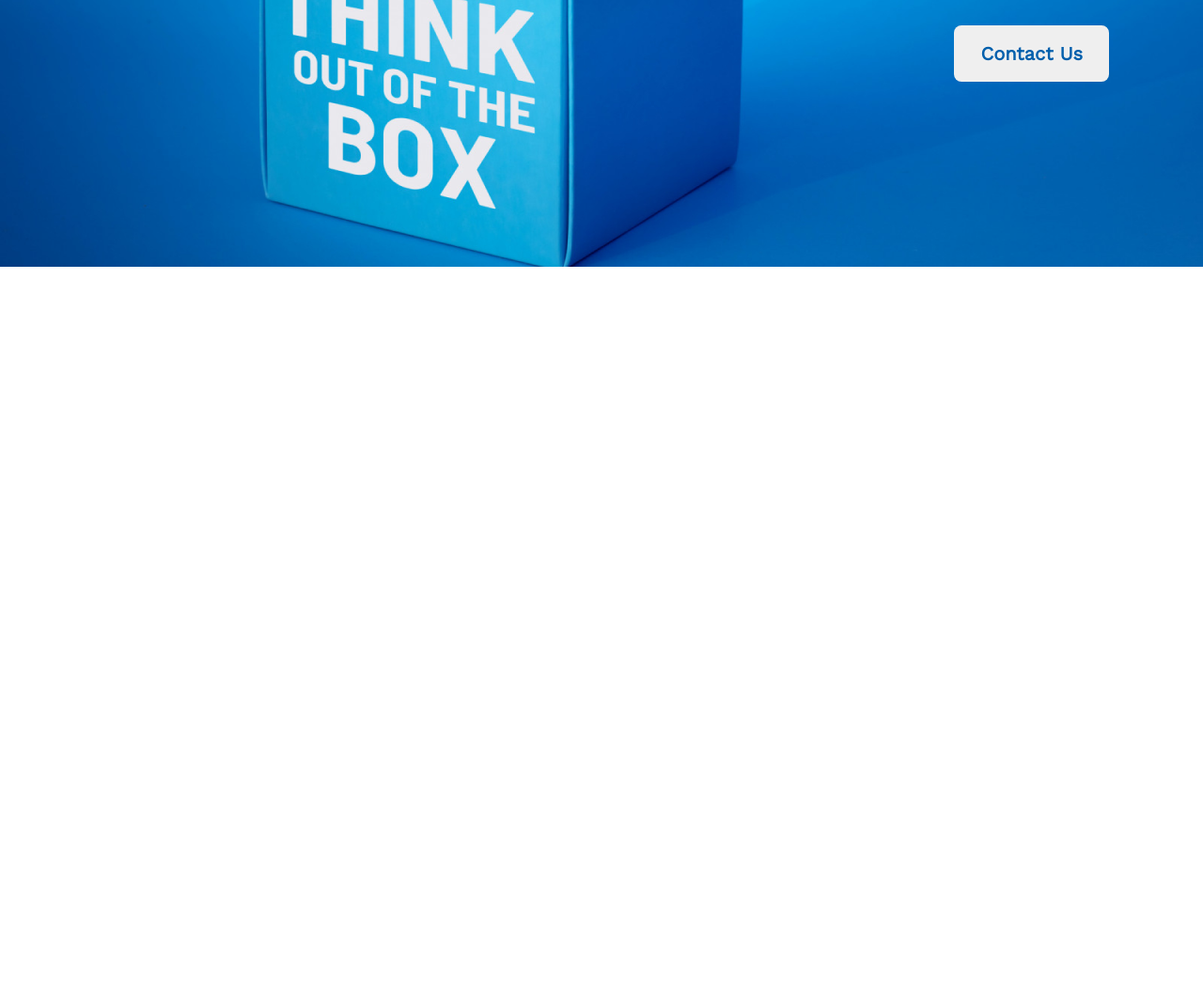
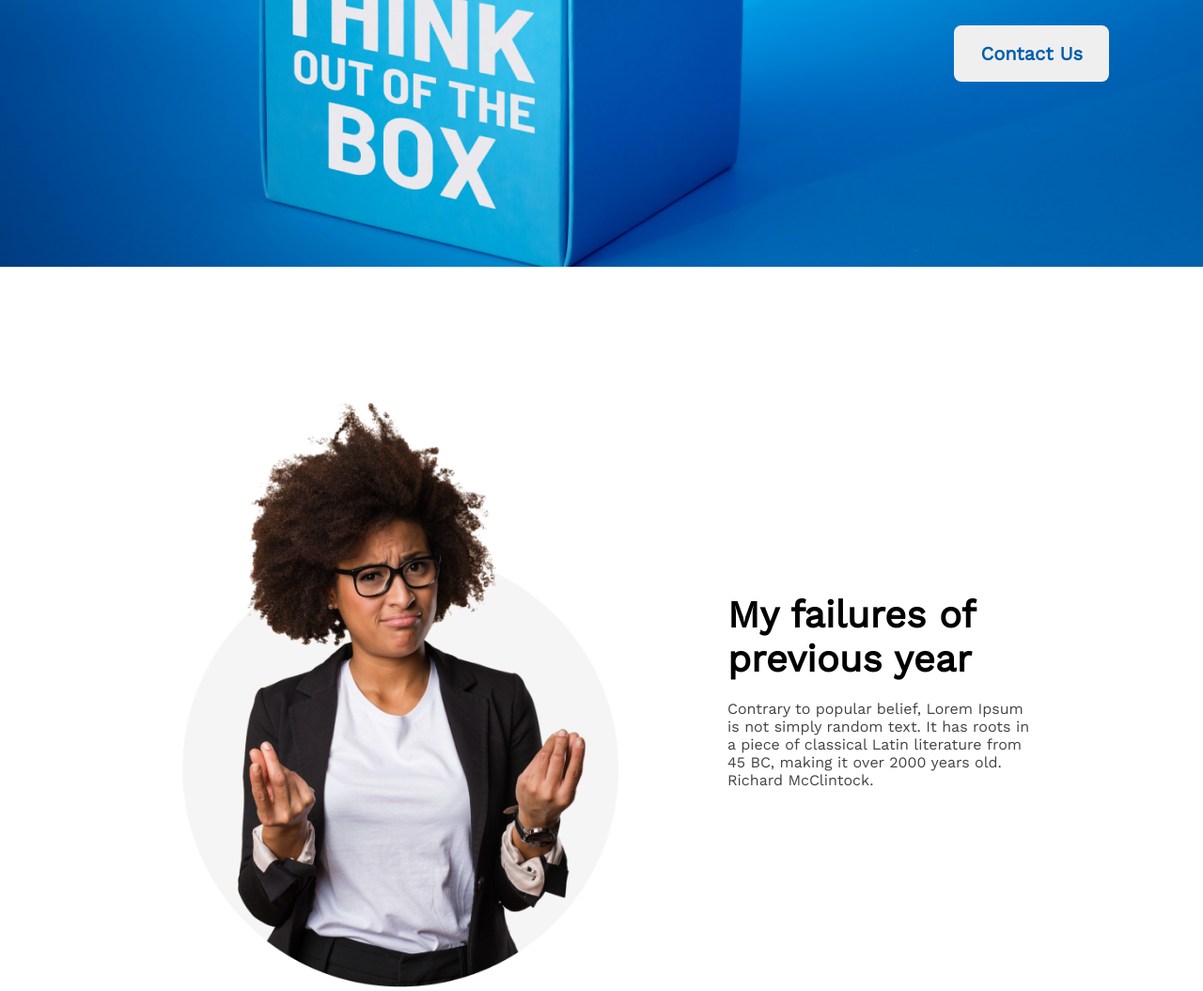
Before and after one commit to absiddik676/new-year-new-me, a plain HTML site: page index.html in a window 1280 px wide. Shown: the part 516-1571 px from the top of the page at 94% size. Before the commit the page ends 800 px from the top, so only its background shows below. Drawn offline with nearby package versions, Linux system fonts and the light colour scheme.

Commit message:
first section add

```diff
--- a/index.html
+++ b/index.html
@@ -9,17 +9,31 @@
     <link rel="stylesheet" href="style/index.css">
 </head>
 <body>
+    <!-- Header banner -->
     <header class="header">
         <div class="banner">
             <h1 class="header-title">All Thinks Are <br> Possible If You <br> believe</h1>
             <p class="header-discretion">There are many variations of passages of Lorem Ipsum <br>
                 available, but the majority have suffered alteration in some <br>
-                form, by injected humour, or randomised words</p>
+                form, by injected humour, or randomised words
+            </p>
                 <button class="contact-us-btn">Contact Us</button>
-          </div>
+        </div>
     </header>
     <main>
-
+        <!-- My failures of previous year section -->
+        <section class="previous-year">
+            <div class="fist-section-img">
+                <img src="images/person.png" alt="">
+            </div>
+            <div>
+                <h1 class="previous-year-titale">My failures of <br>previous year</h1>
+                <p class="previous-year-discretion">Contrary to popular belief, Lorem Ipsum is not
+                    simply random text. It has roots in a piece of
+                    classical Latin literature from 45 BC, making it over
+                    2000 years old. Richard McClintock.</p>
+            </div>
+        </section>
     </main>
     <footer>
 
--- a/style/index.css
+++ b/style/index.css
@@ -35,3 +35,28 @@
     font-size: 20px;
     color: #005FAC
 }
+
+/* first section previous year*/
+
+.previous-year{
+    display: flex;
+    align-items: center;
+    justify-content: center;
+    margin-top: 131px;
+    padding:0px 179px 0px 174px;
+    gap: 100px;
+}
+.fist-section-img img{
+    width: 500px;
+}
+.previous-year-titale{
+    font-weight: 700;
+    font-size: 40px;
+    margin-bottom: 20px;
+
+}
+.previous-year-discretion{
+    font-weight: 400;
+    font-size: 16px;
+    color: #444343;
+}
```
